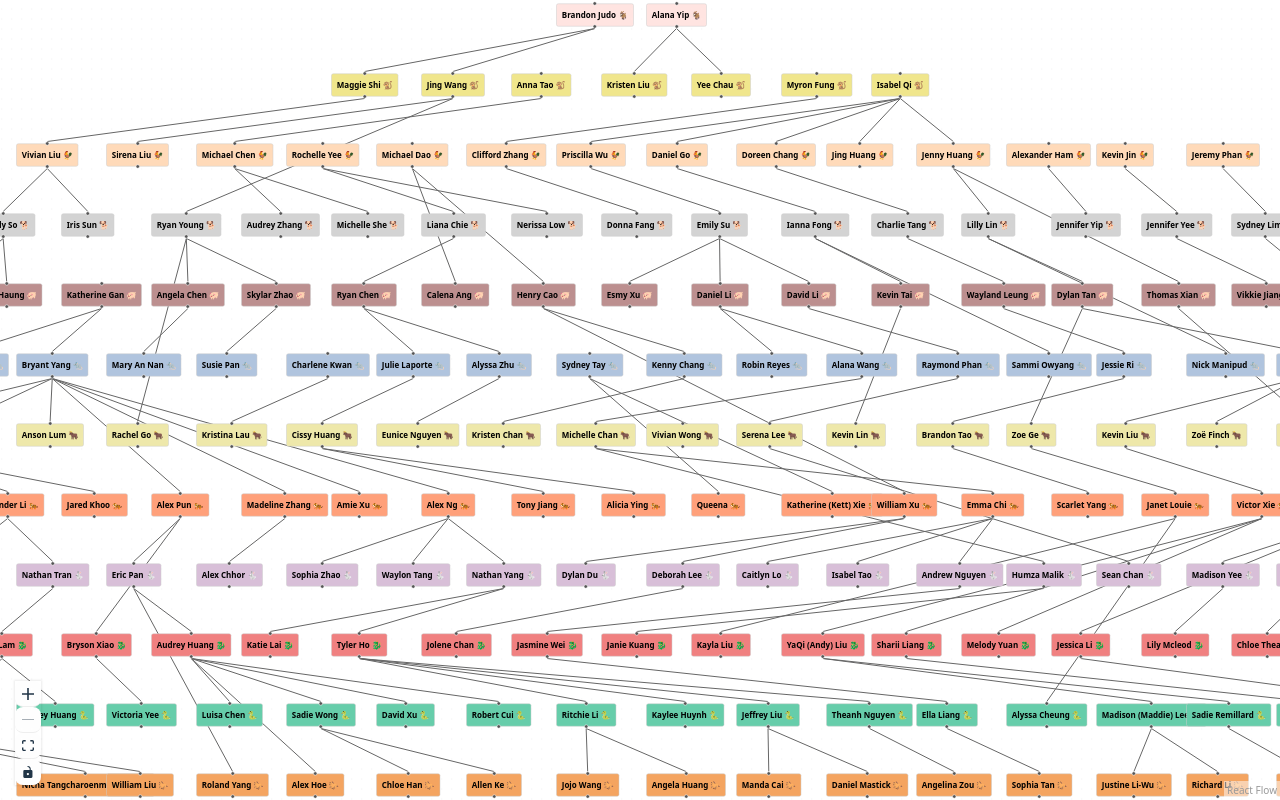
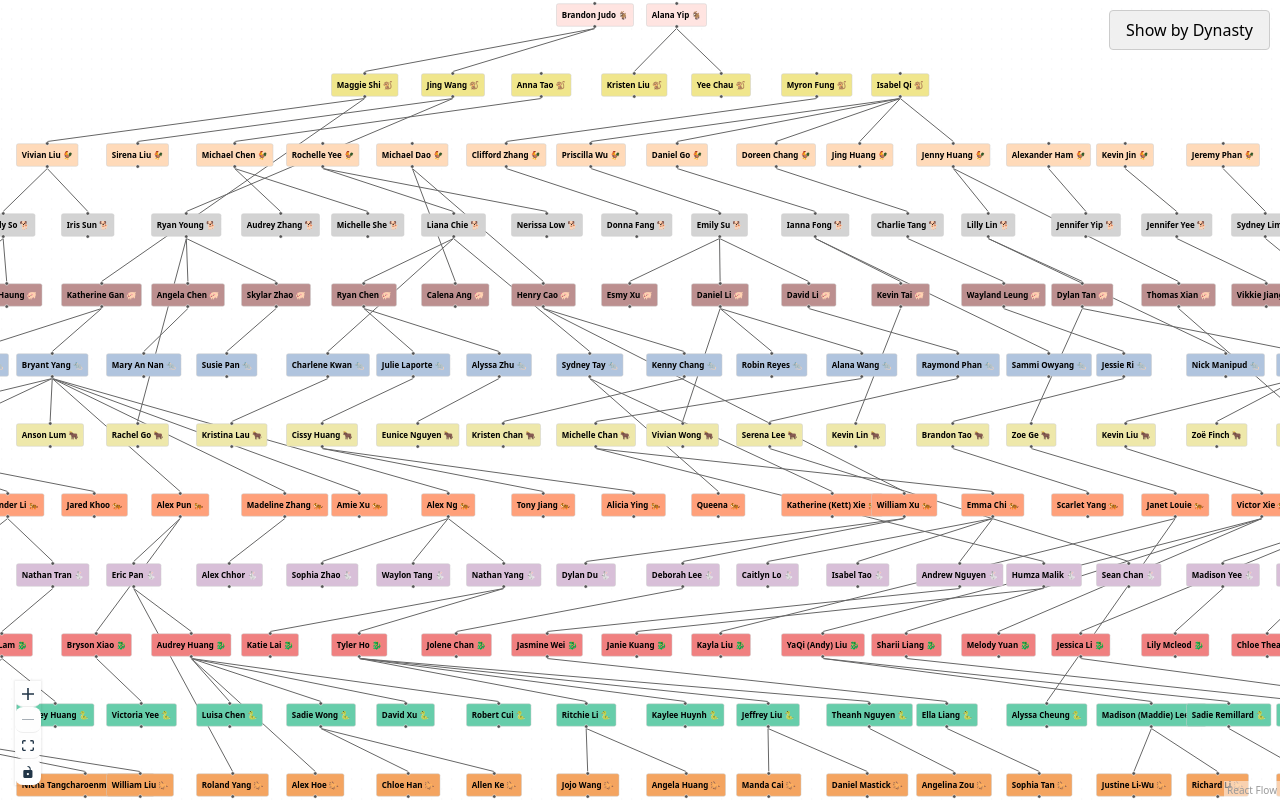
Before and after one commit to rolandyangg/aca-family-tree, a React (Vite) app: page / in a window 1280 px wide. Built offline with nearby package versions, Linux system fonts and the light colour scheme.

Commit message:
Fixed Typos + Dynasty Sorting Colors
No positional sorting yet, fixed all parent issues

```diff
--- a/src/FamilyTree.jsx
+++ b/src/FamilyTree.jsx
@@ -1,4 +1,4 @@
-import React, { useMemo } from 'react';
+import React, { useMemo, useState } from 'react';
 import { ReactFlow, Background, Controls, Handle, Position, useNodesState, useEdgesState  } from '@xyflow/react';
 import '@xyflow/react/dist/style.css';
 
@@ -43,7 +43,7 @@ const RAM = {
 }
 
 const MONKEY = {
-  "Maggie Shi": ["Vivian Liu"],
+  "Maggie Shi": ["Vivian Liu", "Katherine Gan"],
   "Jing Wang": ["Sirena Liu", "Ryan Young"],
   "Anna Tao": ["Michael Chen"],
   "Kristen Liu": [],
@@ -75,7 +75,7 @@ const DOG = {
   "Ryan Young": ["Angela Chen", "Rachel Go", "Skylar Zhao"],
   "Audrey Zhang": [],
   "Michelle She": [],
-  "Liana Chie": ["Ryan Chen"],
+  "Liana Chie": ["Charlene Kwan", "Ryan Chen", "Sydney Tay"],
   "Nerissa Low": [],
   "Donna Fang": [],
   "Emily Su": ["Esmy Xu", "Daniel Li", "David Li"],
@@ -96,7 +96,7 @@ const BOAR = {
   "Calena Ang": [],
   "Henry Cao": ["William Xu", "Kenny Chang"],
   "Esmy Xu": [],
-  "Daniel Li": ["Robin Reyes", "Alana Wang"],
+  "Daniel Li": ["Robin Reyes", "Alana Wang", "Vivian Wong"],
   "David Li": ["Raymond Phan"],
   "Kevin Tai": ["Kevin Lin"],
   "Wayland Leung": ["Jessie Ri"],
@@ -207,7 +207,7 @@ const DRAGON = {
   "Lily Mcleod": [],
   "Chloe Thean": [],
   "Ryan Quan": [],
-  "Selana Yu": []
+  "Selena Yu": []
 }
 
 const SNAKE = {
@@ -290,7 +290,55 @@ const zodiacColors = [
 // console.log(nodes);
 // console.log(edges);
 
+// Function to find the furthest back parent
+const findFurthestParent = (name, checked = new Set()) => {
+  if (checked.has(name)) return name;
+  checked.add(name);
+
+  // Search through all generations
+  for (let i = 0; i < DATA.length; i++) {
+    const generation = DATA[i];
+    for (const parent in generation) {
+      if (generation[parent].includes(name)) {
+        // If we find a parent, recursively check if they have a parent
+        return findFurthestParent(parent, checked);
+      }
+    }
+  }
+
+  // If no parent is found, this is the furthest back parent
+  return name;
+};
+
+// Create a mapping of dynasty roots to colors
+const createDynastyColorMap = () => {
+  const colorMap = new Map();
+  let colorIndex = 0;
+
+  // First pass: find all root parents
+  const rootParents = new Set();
+  for (let i = 0; i < DATA.length; i++) {
+    const generation = DATA[i];
+    for (const name in generation) {
+      const root = findFurthestParent(name);
+      rootParents.add(root);
+    }
+  }
+
+  // Second pass: assign colors to each root parent
+  rootParents.forEach(root => {
+    colorMap.set(root, zodiacColors[colorIndex % zodiacColors.length]);
+    colorIndex++;
+  });
+
+  return colorMap;
+};
+
+const dynastyColorMap = createDynastyColorMap();
+
 const FamilyTree = () => {
+  const [sortMode, setSortMode] = useState('default');
+
   const { initialNodes, initialEdges } = useMemo(() => {
     const nodes = [];
     const edges = [];
@@ -304,13 +352,14 @@ const FamilyTree = () => {
 
       for (let i = 0; i < names.length; i++) {
         const name = names[i];
+        const root = findFurthestParent(name);
         nodes.push({
           id: name,
           type: 'name',
           position: { x: i * xSpacing - xOffset, y: level * ySpacing },
           data: {
             label: `${name} ${zodiacEmojis[level]}`,
-            bgColor: zodiacColors[level],
+            bgColor: sortMode === 'dynasty' ? dynastyColorMap.get(root) : zodiacColors[level],
           }
         });
       }
@@ -329,13 +378,50 @@ const FamilyTree = () => {
     }
 
     return { initialNodes: nodes, initialEdges: edges };
-  }, []);
+  }, [sortMode]);
 
   const [nodes, setNodes, onNodesChange] = useNodesState(initialNodes);
   const [edges, setEdges, onEdgesChange] = useEdgesState(initialEdges);
 
+  // Update nodes and edges when sort mode changes
+  React.useEffect(() => {
+    const newNodes = nodes.map(node => {
+      const root = findFurthestParent(node.id);
+      return {
+        ...node,
+        data: {
+          ...node.data,
+          bgColor: sortMode === 'dynasty' ? dynastyColorMap.get(root) : zodiacColors[DATA.findIndex(group => Object.keys(group).includes(node.id))],
+        }
+      };
+    });
+    setNodes(newNodes);
+  }, [sortMode]);
+
   return (
     <div style={{ width: '100vw', height: '100vh', backgroundColor: 'white' }}>
+      <div style={{
+        position: 'absolute',
+        top: 10,
+        right: 10,
+        zIndex: 5,
+        display: 'flex',
+        gap: '10px'
+      }}>
+        <button
+          onClick={() => setSortMode(sortMode === 'default' ? 'dynasty' : 'default')}
+          style={{
+            padding: '8px 16px',
+            backgroundColor: '#f0f0f0',
+            border: '1px solid #ccc',
+            borderRadius: '4px',
+            cursor: 'pointer',
+            color: '#000'
+          }}
+        >
+          {sortMode === 'default' ? 'Show by Dynasty' : 'Show by Year'}
+        </button>
+      </div>
       <ReactFlow
         nodes={nodes}
         edges={edges}
```
